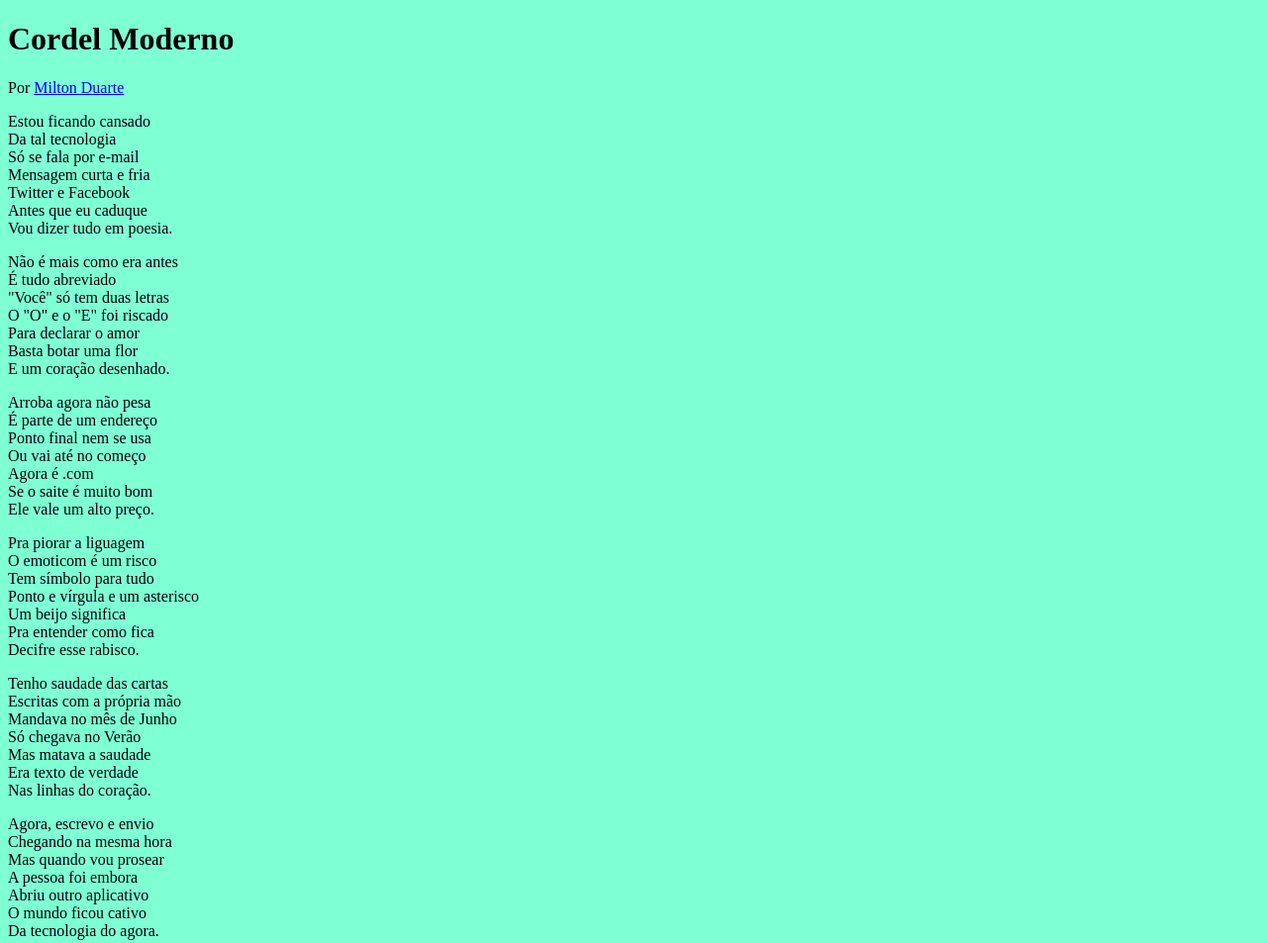
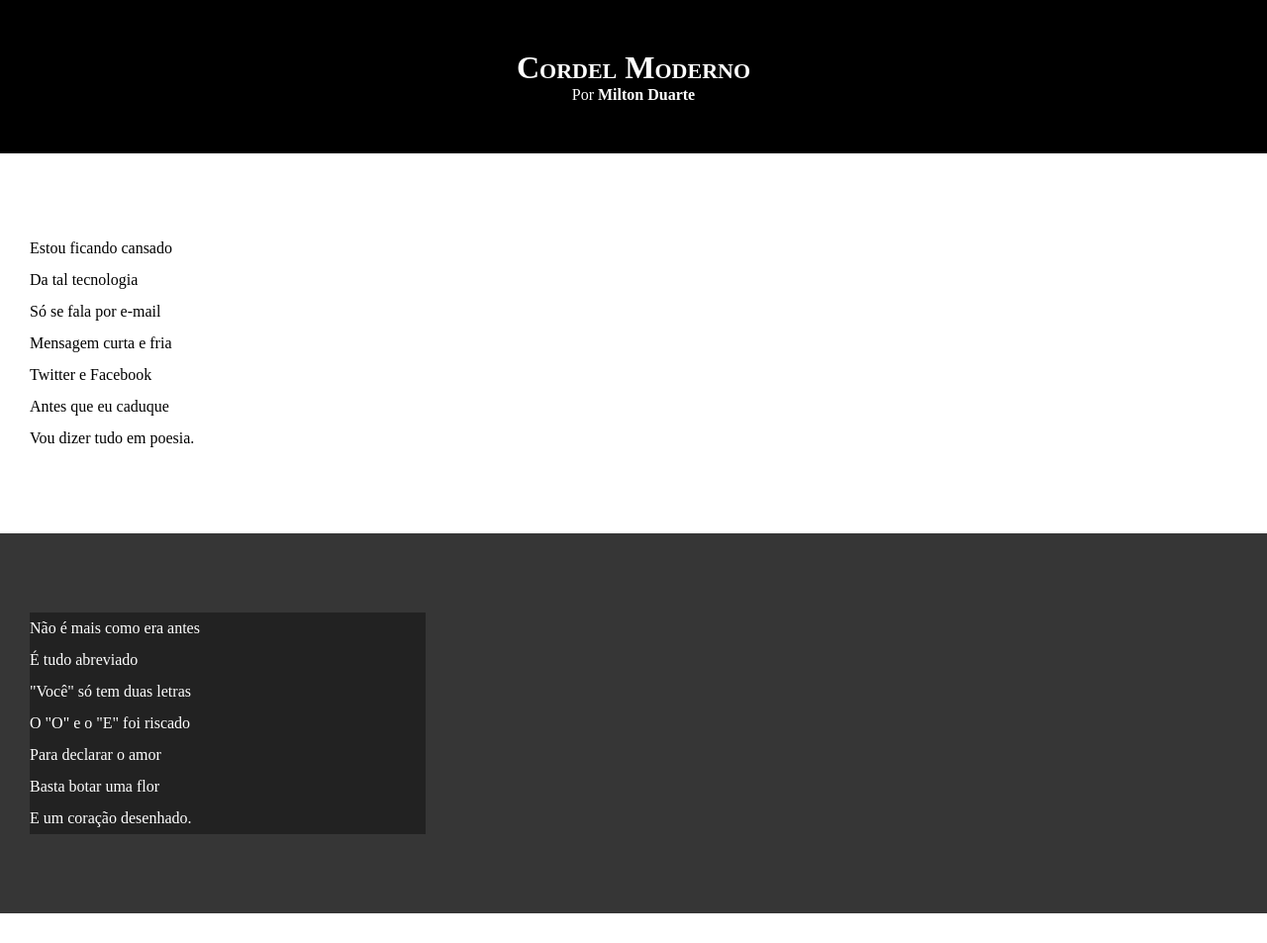
Before and after one commit to Igor-OliveiraDev/html-css, a plain HTML site: page d12/index.html in a window 1280 px wide. Shown: the top 953 px of the page at 99% size. Drawn offline with Linux system fonts and the light colour scheme.

Commit message:
Atualização de estilo do projeto

```diff
--- a/d12/estilo/style.css
+++ b/d12/estilo/style.css
@@ -1,5 +1,66 @@
 @charset "UTF-8";
 
-body {
-    background-color: aquamarine;
+* {
+    margin: 0px;
+    padding: 0px;
 }
+
+html, body {
+    min-height: 100vh;
+    background-color: darkgray;
+}
+
+header {
+    background-color: black;
+    color: white;
+    text-align: center;
+}
+
+header > h1 {
+    padding-top: 50px;
+    font-variant: small-caps;
+}
+
+header > p {
+    padding-bottom: 50px;
+}
+
+header a, footer a {
+    color: white;
+    text-decoration: none;
+    font-weight: bolder;
+}
+
+header a:hover, footer a:hover{
+    text-decoration: underline;
+}
+
+section {
+    padding-top: 10vh;
+    padding-bottom: 10vh;
+    line-height: 2em;
+    padding-left: 30px;
+}
+
+section.normal {
+    background-color: white;
+    color: black;
+}
+
+section.imagem {
+    background-color: rgb(54, 54, 54);
+    color: white;
+}
+
+section.imagem > p {
+    width: 400px;
+    background-color: rgba(0, 0, 0, 0.37);
+
+}
+
+footer {
+    background-color: black;
+    text-align: center;
+    color: white;
+    padding: 10px;
+}
--- a/d12/index.html
+++ b/d12/index.html
@@ -16,7 +16,7 @@
 
     </header>
 
-    <section>
+    <section class="normal">
         <p>
             Estou ficando cansado <br>
             Da tal tecnologia <br>
@@ -29,7 +29,7 @@
     </section>
 
 
-    <section>
+    <section class="imagem">
         <p>
             Não é mais como era antes <br>
             É tudo abreviado <br>
@@ -43,7 +43,7 @@
 
 
 
-    <section>
+    <section class="normal">
 
             <p>
                 Arroba agora não pesa <br>
@@ -69,7 +69,7 @@
 
 
 
-    <section>
+    <section class="imagem">
         <p>
             Tenho saudade das cartas  <br>
             Escritas com a própria mão  <br>
@@ -83,7 +83,7 @@
 
 
 
-    <section>
+    <section class="normal">
             <p>
                 Agora, escrevo e envio <br>
                 Chegando na mesma hora <br>
```
